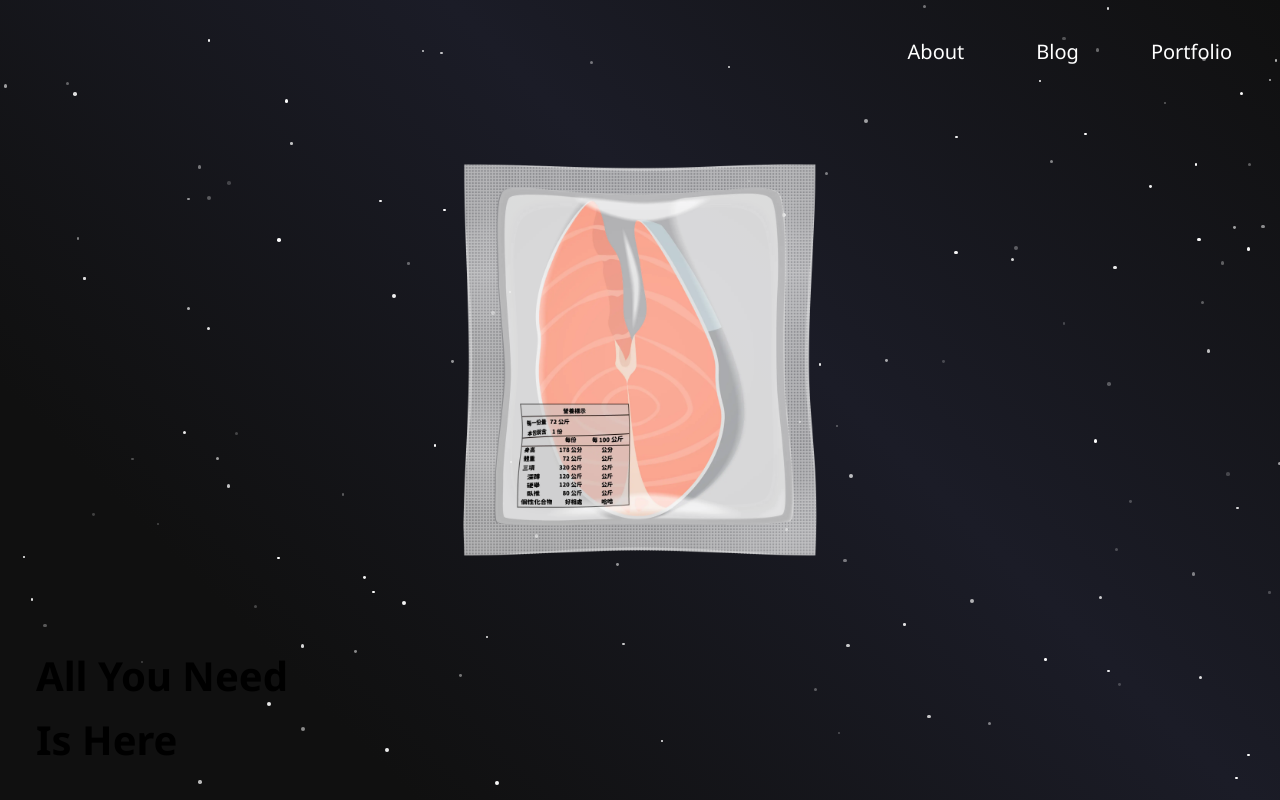
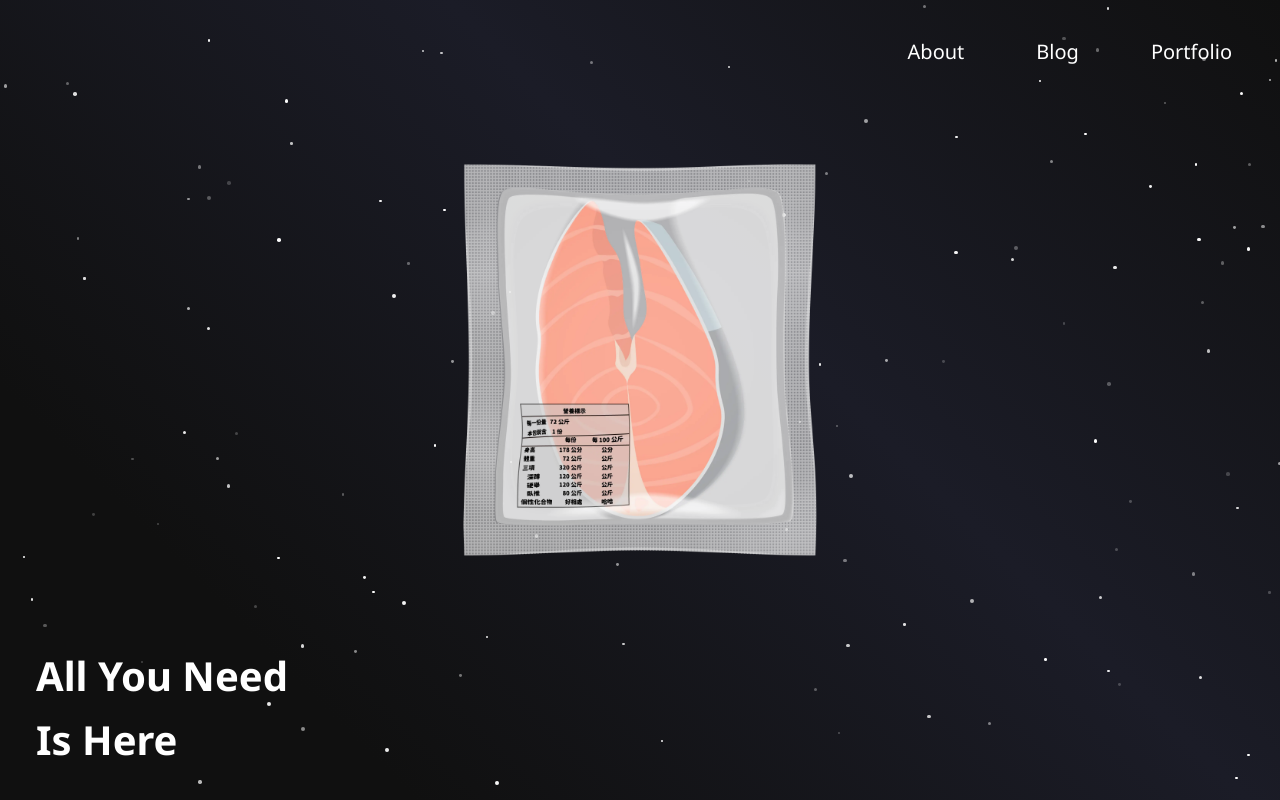
Before and after one commit to Woof29/myBlog, a Vue app: page / in a window 1280 px wide. Built offline with nearby package versions, Linux system fonts and the light colour scheme; no server answers.

Commit message:
update: modify index style

```diff
--- a/src/pages/index.vue
+++ b/src/pages/index.vue
@@ -32,7 +32,8 @@ const handleShake = () => {
       <img
         ref="shakeImg"
         src="@/assets/salmon_package.webp"
-				@click="handleShake()" />
+        @click="handleShake()"
+      />
     </div>
 
     <div class="bottom">
@@ -110,9 +111,9 @@ const handleShake = () => {
       gap: 16px;
       p {
         white-space: nowrap;
-				@include fontStyle(40, 700);
+        @include fontStyle(40, 700, #fff);
         @include rwd($rwd-level-two) {
-					@include fontStyle(24, 700);
+          @include fontStyle(24, 700, #fff);
         }
       }
     }
```
Lines whose indentation alone changed are shown as unchanged.
